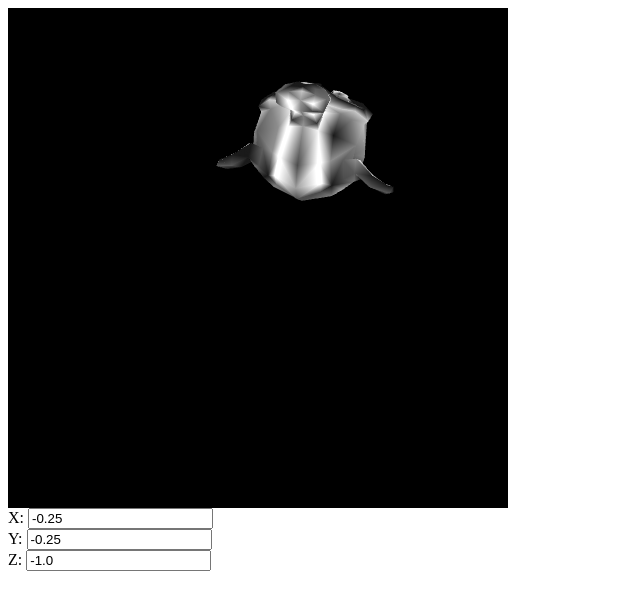
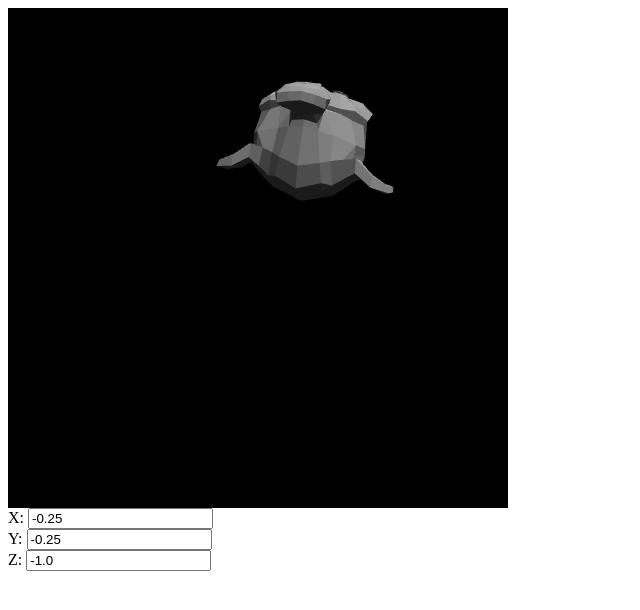
Before and after one commit to frenchtoast747/webgl-obj-loader, a plain HTML site: page index.html in a window 1280 px wide. Shown: the whole page, without its empty margins (0-640 px from the left). Drawn offline with nearby package versions, Linux system fonts and the light colour scheme.

Commit message:
Vertex Normals are now added with the model.

```diff
--- a/index.html
+++ b/index.html
@@ -1,3 +1,4 @@
+
 <html>
 
 <head>
@@ -34,7 +35,7 @@
 
         vec3 transformedNormal = uNMatrix * aVertexNormal;
         float directionalLightWeighting = max(dot(transformedNormal, uLightingDirection), 0.0);
-        vLightWeighting = vec3(0.1,0.1,0.1) + vec3(1.0,1.0,1.0) * directionalLightWeighting;
+        vLightWeighting = vec3(0.1,0.1,0.1) + vec3(0.3,0.3,0.3) * directionalLightWeighting;
     }
 </script>
 
@@ -2019,7 +2020,6 @@ f 320//498 322//498 504//498
 f 320//498 504//498 390//498
 f 505//499 323//499 321//499
 f 505//499 321//499 391//499
-
 </script>
 <script type='text/javascript' src='webgl-obj-loader.js'></script>
 <script type='text/javascript' src='webgl.js'></script>
--- a/webgl-obj-loader.js
+++ b/webgl-obj-loader.js
@@ -8,23 +8,22 @@ if (typeof String.prototype.startsWith !== 'function') {
   };
 }
 
-// precompile the regexes
-// var floatsRegEx = /[-+]?[0-9]*\\.?[0-9]+([eE][-+]?[0-9]+)?/
-
 function Mesh( objectData ){
     /*
         With the given elementID or string of the OBJ, this parses the
         OBJ and creates the mesh.
     */
 
-    // 'v'
-    this.verts = new Array();
-    // 'vn'
-    this.vertNormals = new Array();
-    // 'f vIA/tIA/vNIA'
-    this.vertexIndexArray = new Array();
-    this.textureIndexArray = new Array();
-    this.vertexNormalIndexArray = new Array();
+    var verts = [];
+    var vertNormals = [];
+
+    // unpacking stuff
+    var packed = {};
+    packed.verts = [];
+    packed.norms = [];
+    packed.hashindices = {};
+    packed.indices = [];
+    packed.index = 0;
 
     // array of lines separated by the newline
     var lines = objectData.split( '\n' )
@@ -32,34 +31,40 @@ function Mesh( objectData ){
       // if this is a vertex
       if( lines[ i ].startsWith( 'v ' ) ){
         line = lines[ i ].slice( 2 ).split( " " )
-        this.verts.push( line[ 0 ] );
-        this.verts.push( line[ 1 ] );
-        this.verts.push( line[ 2 ] );
+        verts.push( line[ 0 ] );
+        verts.push( line[ 1 ] );
+        verts.push( line[ 2 ] );
       }
       // if this is a vertex normal
       else if( lines[ i ].startsWith( 'vn' ) ){
-        this.vertNormals.push( lines[ i ].slice( 3 ).split( " " ) );
+        line = lines[ i ].slice( 3 ).split( " " )
+        vertNormals.push( line[ 0 ] );
+        vertNormals.push( line[ 1 ] );
+        vertNormals.push( line[ 2 ] );
       }
       // if this is a face
       else if( lines[ i ].startsWith( 'f ' ) ){
         line = lines[ i ].slice( 2 ).split( " " );
         for(var j=0; j<line.length; j++){
-          face = line[ j ].split( '/' );
-          this.vertexIndexArray.push( face[ 0 ] - 1 );
-          this.textureIndexArray.push( face[ 1 ] - 1 );
-          this.vertexNormalIndexArray.push( face[ 2 ] - 1 );
+            if( line[ j ] in packed.hashindices ){
+                packed.indices.push( packed.hashindices[ line[ j ] ] );
+            }
+            else{
+                face = line[ j ].split( '/' );
+                packed.verts.push( verts[ (face[ 0 ] - 1) * 3 + 0 ] );
+                packed.verts.push( verts[ (face[ 0 ] - 1) * 3 + 1 ] );
+                packed.verts.push( verts[ (face[ 0 ] - 1) * 3 + 2 ] );
+                packed.norms.push( vertNormals[ (face[ 2 ] - 1) * 3 + 0  ] );
+                packed.norms.push( vertNormals[ (face[ 2 ] - 1) * 3 + 1 ] * 3 + 1 );
+                packed.norms.push( vertNormals[ (face[ 2 ] - 1) * 3 + 2 ] );
+                packed.hashindices[ line[ j ] ] = packed.index;
+                packed.indices.push( packed.index );
+                packed.index += 1;
+            }
         }
       }
     }
-    // now use the vertex normal indices to generate a new
-    // array of vertex normals that equals the length of the
-    // face (element) array
-    var newVN = new Array();
-    for( var i=0; i<this.vertexNormalIndexArray.length; i++ ){
-      newVN.push( this.vertNormals[ this.vertexNormalIndexArray[ i ] ][ 0 ] );
-      newVN.push( this.vertNormals[ this.vertexNormalIndexArray[ i ] ][ 1 ] );
-      newVN.push( this.vertNormals[ this.vertexNormalIndexArray[ i ] ][ 2 ] );
-    }
-    // set vertNormals to the newly created array
-    this.vertNormals = newVN;
+    this.vertices = packed.verts;
+    this.vertexNormals = packed.norms;
+    this.indices = packed.indices;
 }
--- a/webgl.js
+++ b/webgl.js
@@ -121,21 +121,21 @@
   function initBuffers() {
       modelVertexPositionBuffer = gl.createBuffer();
       gl.bindBuffer(gl.ARRAY_BUFFER, modelVertexPositionBuffer);
-      gl.bufferData(gl.ARRAY_BUFFER, new Float32Array(ball.verts), gl.STATIC_DRAW);
+      gl.bufferData(gl.ARRAY_BUFFER, new Float32Array(ball.vertices), gl.STATIC_DRAW);
       modelVertexPositionBuffer.itemSize = 3;
-      modelVertexPositionBuffer.numItems = ball.verts.length / modelVertexPositionBuffer.itemSize;
+      modelVertexPositionBuffer.numItems = ball.vertices.length / modelVertexPositionBuffer.itemSize;
 
       modelVertexNormalBuffer = gl.createBuffer();
       gl.bindBuffer(gl.ARRAY_BUFFER, modelVertexNormalBuffer);
-      gl.bufferData(gl.ARRAY_BUFFER, new Float32Array(ball.vertNormals), gl.STATIC_DRAW);
+      gl.bufferData(gl.ARRAY_BUFFER, new Float32Array(ball.vertexNormals), gl.STATIC_DRAW);
       modelVertexNormalBuffer.itemSize = 3;
-      modelVertexNormalBuffer.numItems = ball.vertNormals.length / modelVertexNormalBuffer.itemSize;
+      modelVertexNormalBuffer.numItems = ball.vertexNormals.length / modelVertexNormalBuffer.itemSize;
 
       modelVertexIndexBuffer = gl.createBuffer();
       gl.bindBuffer(gl.ELEMENT_ARRAY_BUFFER, modelVertexIndexBuffer);
-      gl.bufferData(gl.ELEMENT_ARRAY_BUFFER, new Uint16Array(ball.vertexIndexArray), gl.STATIC_DRAW);
+      gl.bufferData(gl.ELEMENT_ARRAY_BUFFER, new Uint16Array(ball.indices), gl.STATIC_DRAW);
       modelVertexIndexBuffer.itemSize = 1;
-      modelVertexIndexBuffer.numItems = ball.vertexIndexArray.length;
+      modelVertexIndexBuffer.numItems = ball.indices.length;
   }
 
 
```
Also changed, not shown: README.md, models/box_textured.mtl (added), models/box_textured.obj (added), models/frustum.mtl (added), models/frustum.obj (added), models/part_frustum.mtl (added), models/part_frustum.obj (added), models/suzanne_no_modifiers.obj (added), 1 other file.
